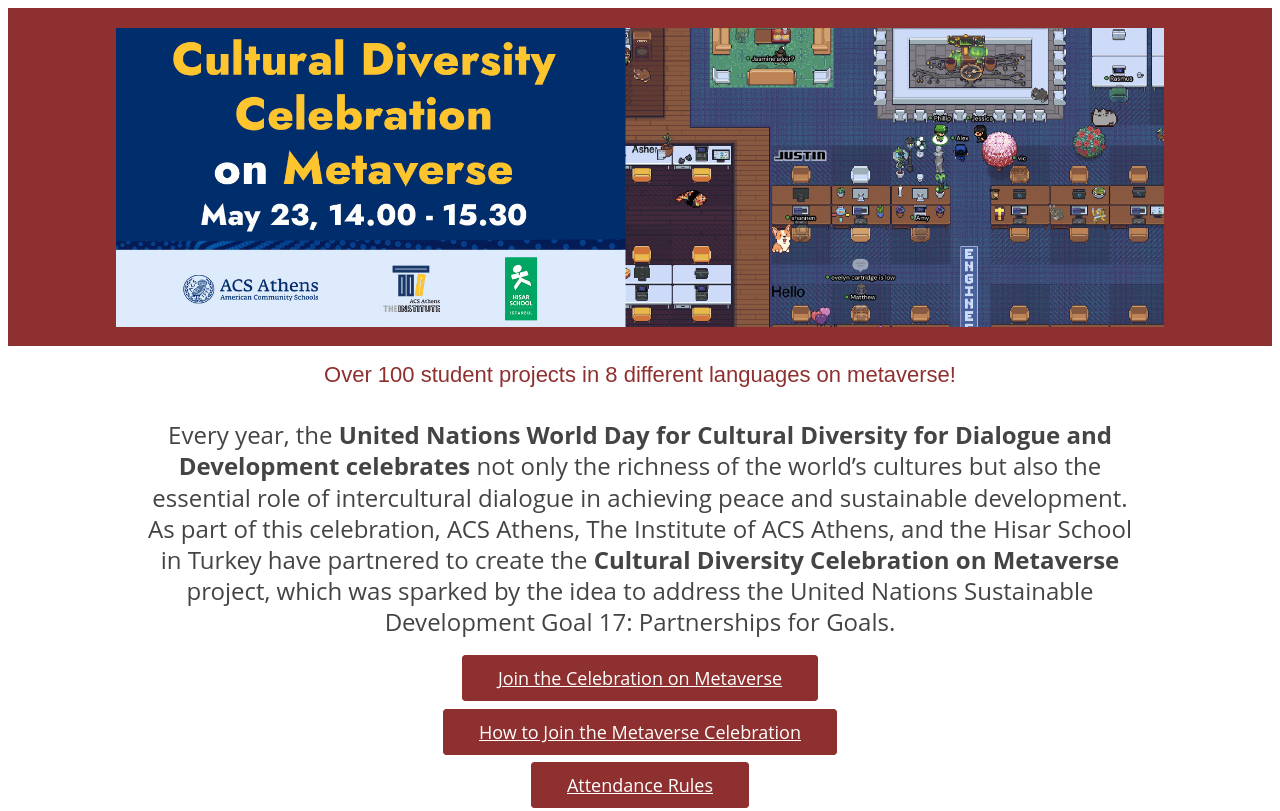
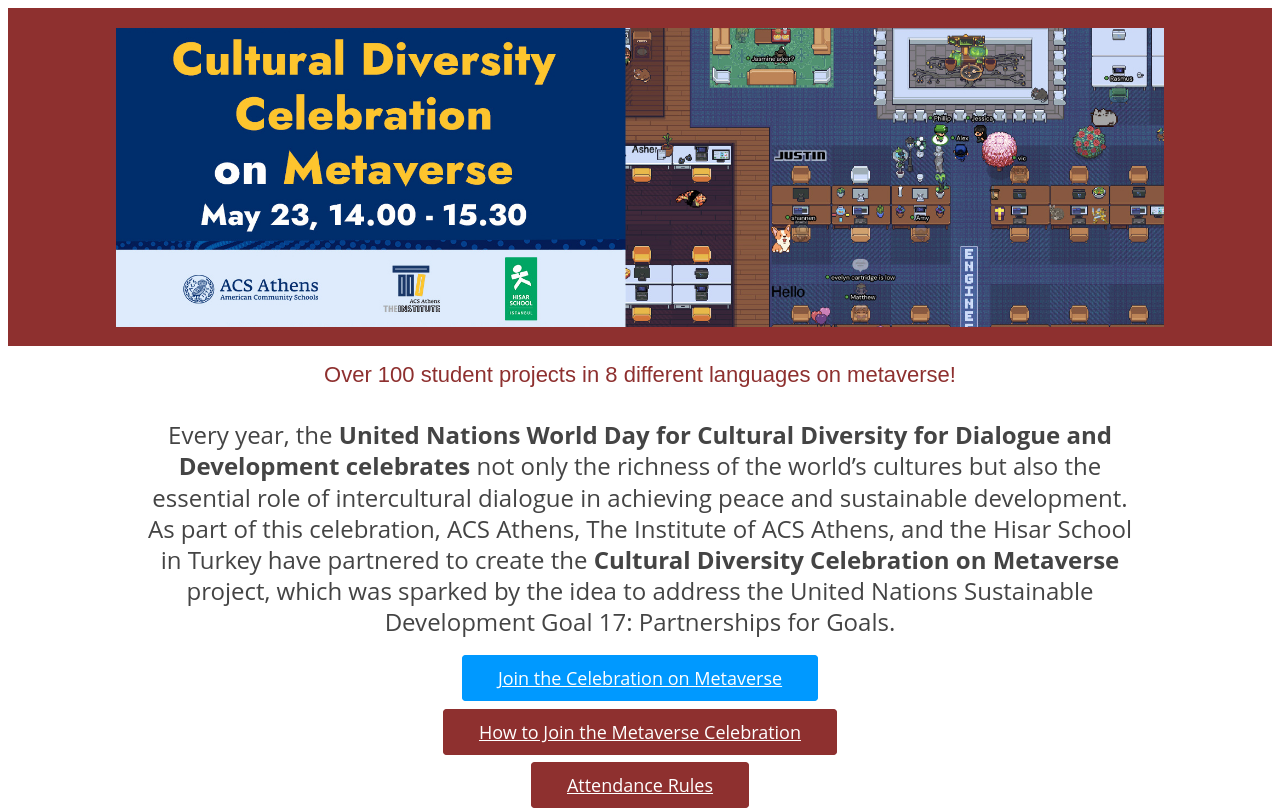
Before and after one commit to HisarCS/GatherTown, a plain HTML site: page index.html in a window 1280 px wide. Shown: the top 811 px of the page. Drawn offline with Linux system fonts and the light colour scheme.

Commit message:
Update index.html

```diff
--- a/index.html
+++ b/index.html
@@ -191,7 +191,7 @@
                                 <div class="Grid__column___1NkLl Grid__col_6___1_xQ_ Grid__small___1Yn6Q" style="display: flex; flex-direction:row; width: 100%;">
                                   <div class="LinkButton__container___pPAwg" data-cvent-id="widget-NucleusLinkButton-widget:65b01213-08e2-4a32-82c8-72a5107a3f83" style="border-width: 0px; border-color: transparent; border-style: none; padding: 15px; background-color: transparent; border-radius: 0px; flex: 1 1 auto;">
                                     <div class="" style="text-align: center;">
-                                      <a href="https://app.gather.town/events/nEfWj6Q7i3m482cWeSWU" target="_self" class="LinkButton__button___6hQ4b" style="font-family: &quot;Open Sans&quot;, Helvetica, Arial, sans-serif; font-weight: 400; font-size: 18px; color: rgb(255, 255, 255); line-height: 1.3; font-style: normal; background-color: rgb(142, 48, 47); border-radius: 4px; border-width: 1px; border-style: solid; border-color: rgb(142, 48, 47); padding: 10px 2.1875rem;">Join the Celebration on Metaverse</a>
+                                      <a href="https://app.gather.town/events/nEfWj6Q7i3m482cWeSWU" target="_self" class="LinkButton__button___6hQ4b" style="font-family: &quot;Open Sans&quot;, Helvetica, Arial, sans-serif; font-weight: 400; font-size: 18px; color: rgb(255, 255, 255); line-height: 1.3; font-style: normal; background-color: #0099ff; border-radius: 4px; border-width: 1px; border-style: solid; border-color: #0099ff; padding: 10px 2.1875rem;">Join the Celebration on Metaverse</a>
                                     </div>
                                   </div>
                                 </div>
```
